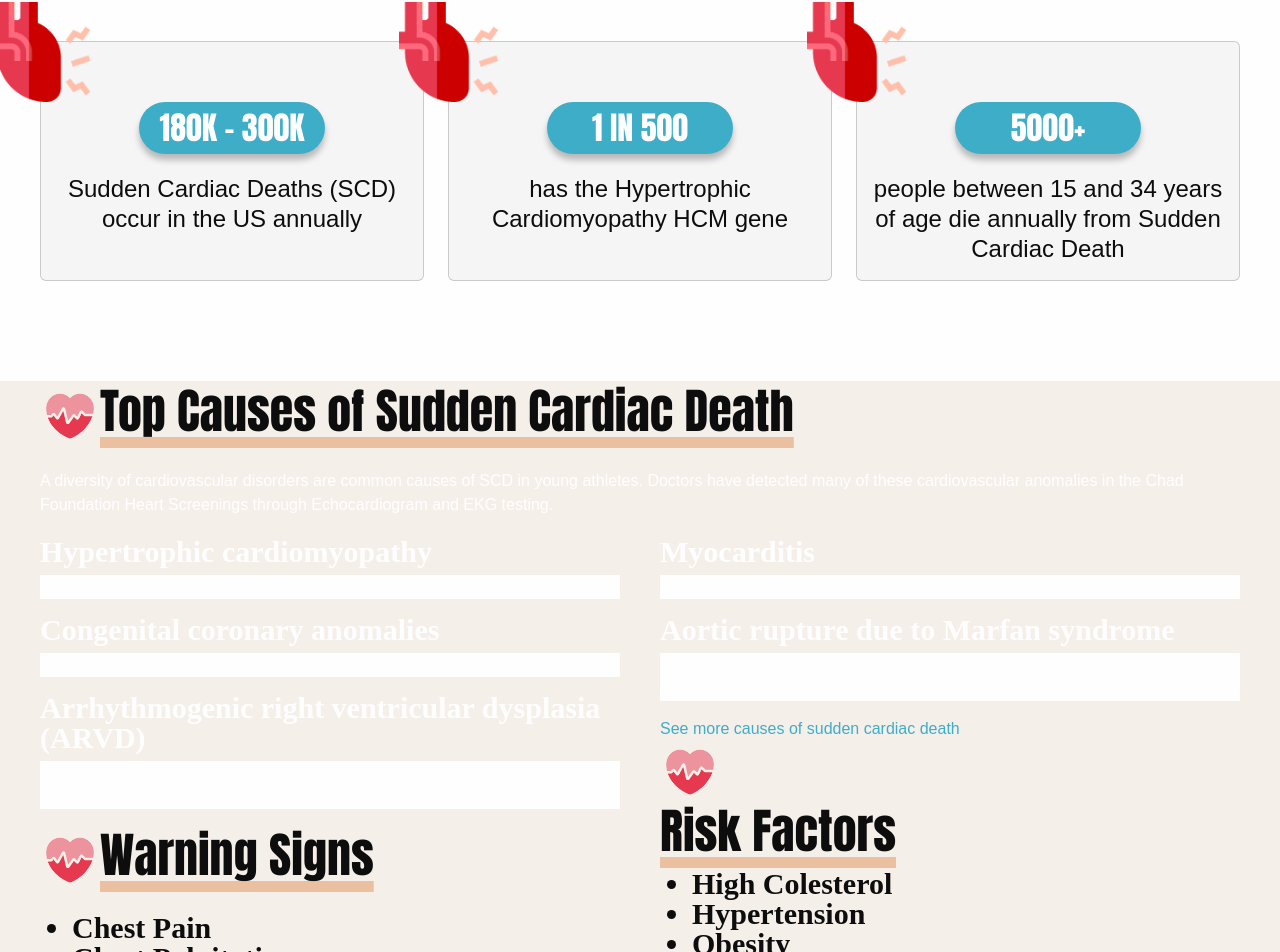
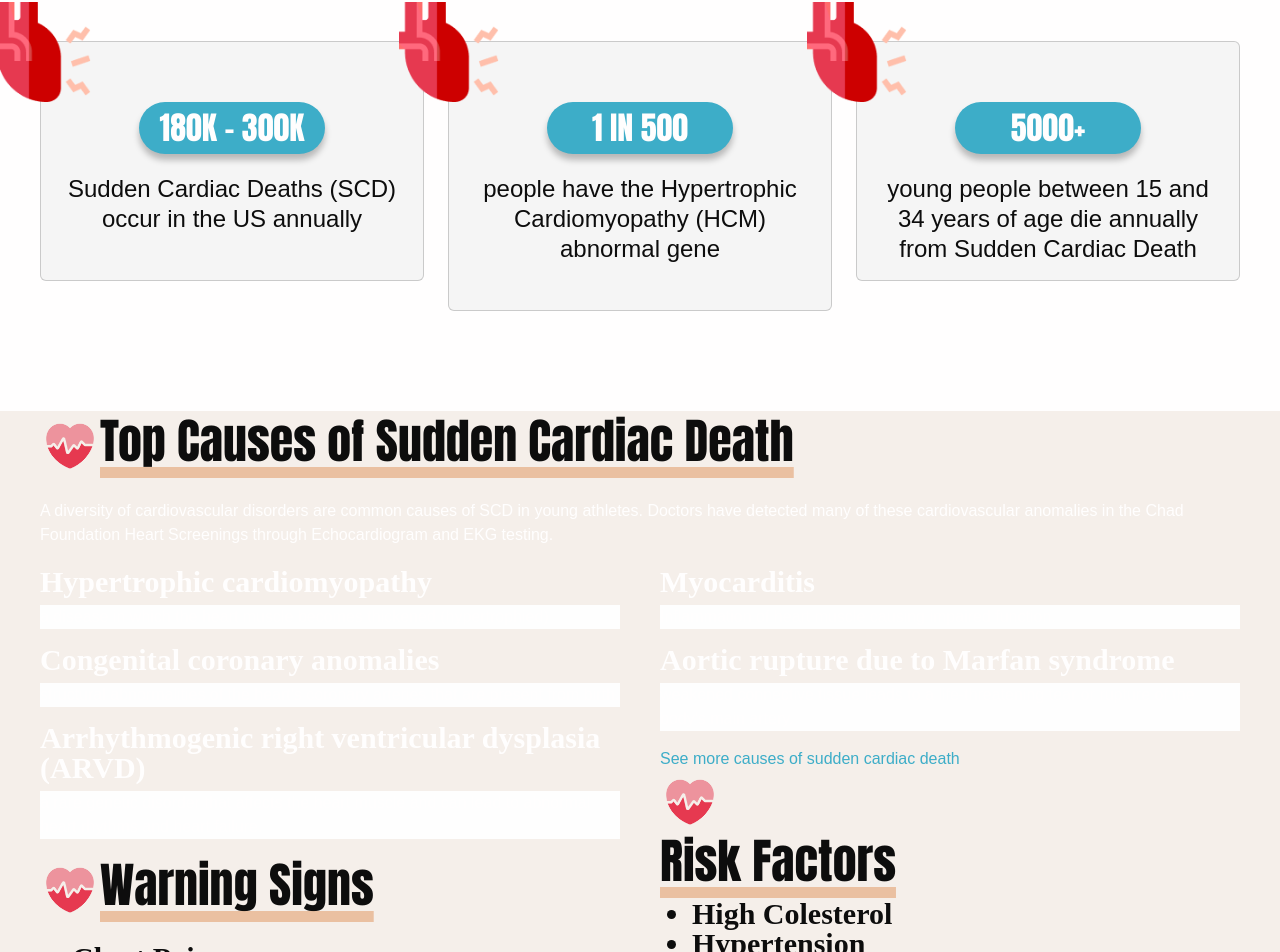
Before and after one commit to Ares-93/CHAD-Foundation-Website, a React (Create React App) app in the folder my-app/: page /education-of-the-heart/heart-fact-page in a window 1280 px wide. Shown: the part 737-1689 px from the top of the page. Built offline with nearby package versions, Linux system fonts and the light colour scheme.

Commit message:
updated the 2nd and 3rd cards in heart facts

```diff
--- a/my-app/src/components/Pages/3-Education of the Heart/1-Heart Facts/1-About-Sudden-Cadiac-Death/About-Cardiac-Death.js
+++ b/my-app/src/components/Pages/3-Education of the Heart/1-Heart Facts/1-About-Sudden-Cadiac-Death/About-Cardiac-Death.js
@@ -54,7 +54,8 @@ const HeartFacts = () => {
                     </Card.Title>
                   </div>
                   <Card.Text className="whatYouShouldKnow-card-text">
-                    has the Hypertrophic Cardiomyopathy HCM gene <br />
+                    people have the Hypertrophic Cardiomyopathy (HCM) abnormal
+                    gene <br />
                     <span className="card-text-transparent">lorem ipsum</span>
                   </Card.Text>
                 </Card.Body>
@@ -75,8 +76,8 @@ const HeartFacts = () => {
                     </Card.Title>
                   </div>
                   <Card.Text className="whatYouShouldKnow-card-text">
-                    people between 15 and 34 years of age die annually from
-                    Sudden Cardiac Death
+                    young people between 15 and 34 years of age die annually
+                    from Sudden Cardiac Death
                   </Card.Text>
                 </Card.Body>
               </Card>
```
